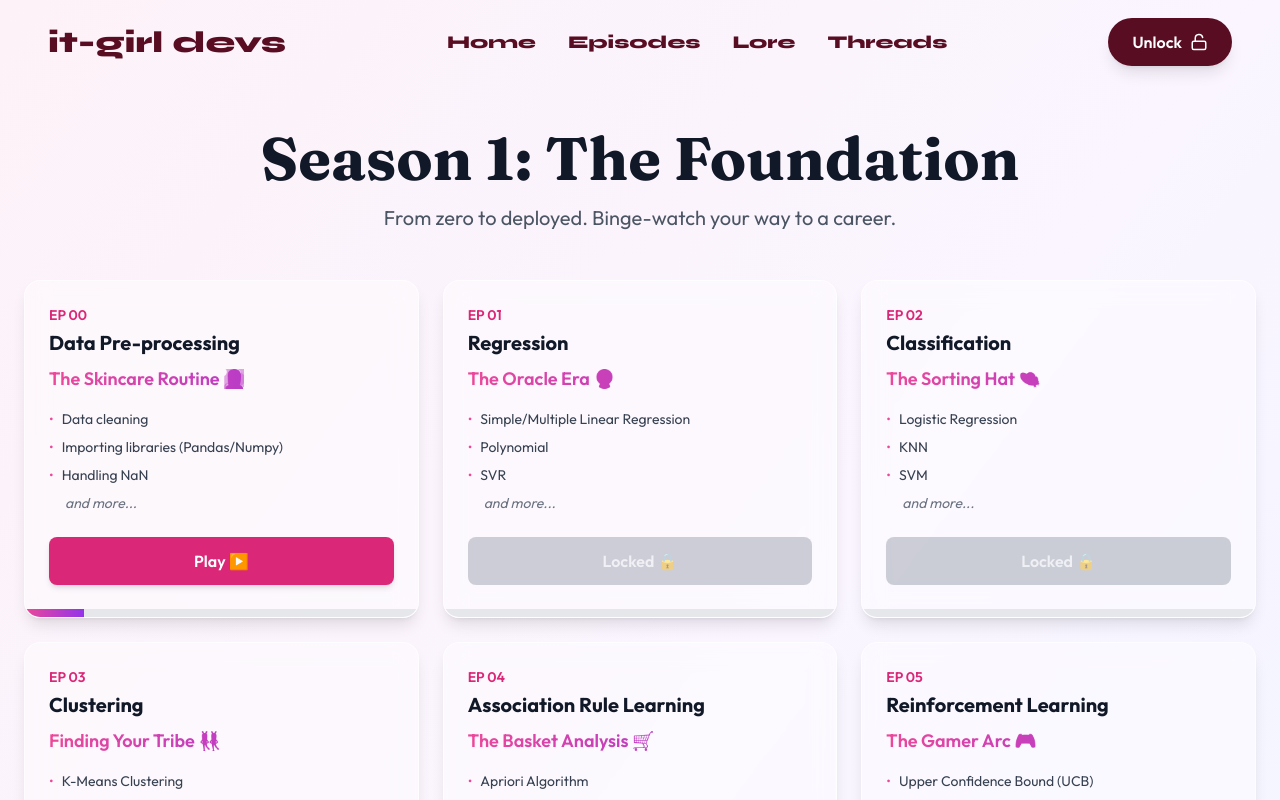
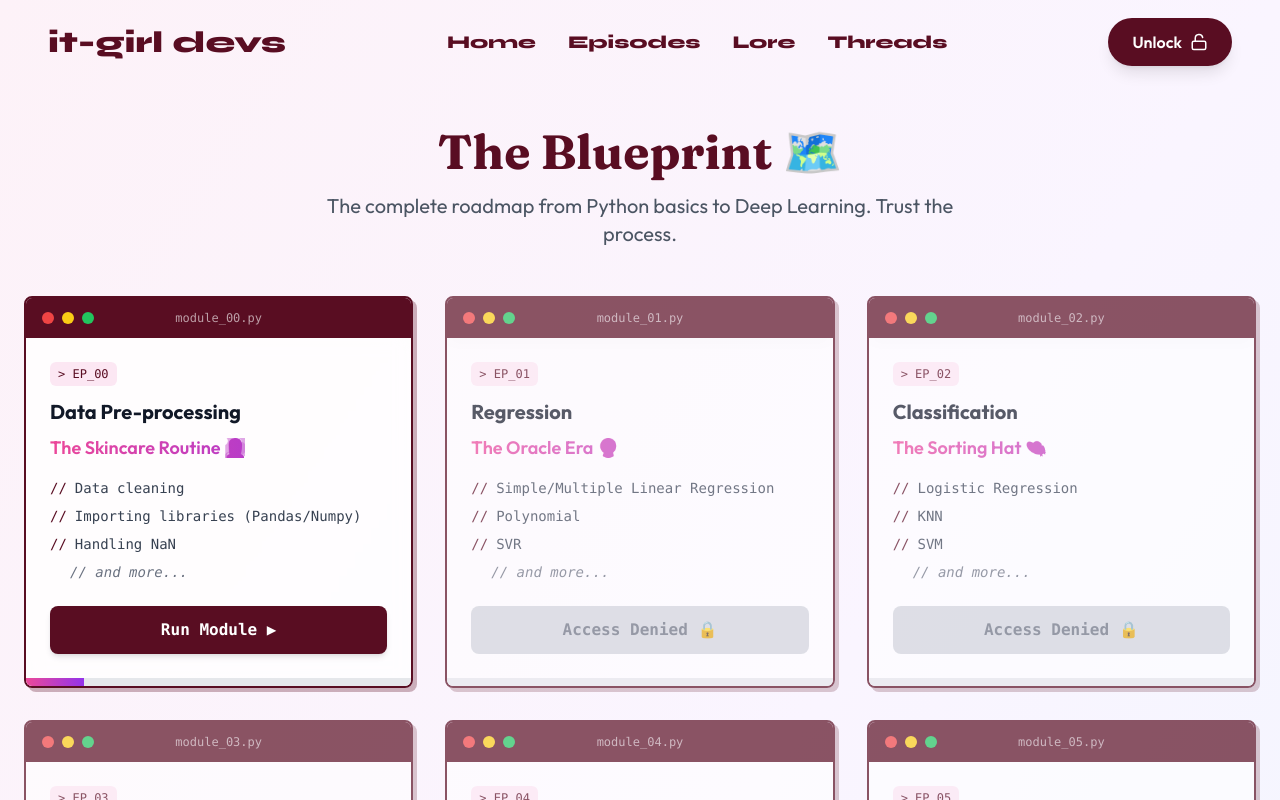
Before and after one commit to anjaliisharmaa/it-girl-devs, a Next.js app in the folder frontend/: page /episodes in a window 1280 px wide. Shown: the top 800 px of the page. Built offline with nearby package versions, Linux system fonts and the light colour scheme.

Commit message:
modified 'episodes' page design

```diff
--- a/frontend/src/app/episodes/page.tsx
+++ b/frontend/src/app/episodes/page.tsx
@@ -149,50 +149,68 @@ export default function EpisodesPage() {
       <div className="max-w-7xl mx-auto px-6 py-12 pt-32">
         {/* Header Section */}
         <div className="text-center mb-12">
-          <h1 className="font-fraunces text-5xl md:text-6xl font-bold text-gray-900 mb-4">
-            Season 1: The Foundation
+          <h1 className="font-fraunces text-4xl md:text-5xl font-bold text-[#590D22] mb-4">
+            The Blueprint 🗺️
           </h1>
           <p className="text-lg md:text-xl text-gray-600 max-w-2xl mx-auto">
-            From zero to deployed. Binge-watch your way to a career.
+            The complete roadmap from Python basics to Deep Learning. Trust the process.
           </p>
         </div>
 
         {/* Episodes Grid */}
-        <div className="grid grid-cols-1 md:grid-cols-2 lg:grid-cols-3 gap-6">
+        <div className="grid grid-cols-1 md:grid-cols-2 lg:grid-cols-3 gap-8">
           {modules.map((module) => (
             <div
               key={module.id}
-              className="bg-white/40 backdrop-blur-md rounded-2xl shadow-lg overflow-hidden border border-white/60 hover:scale-105 transition-transform duration-300 flex flex-col"
+              className={`rounded-lg overflow-hidden border-2 border-[#590D22] shadow-[4px_4px_0px_0px_rgba(89,13,34,0.3)] hover:scale-105 transition-all duration-300 flex flex-col ${
+                module.status === "locked" ? "opacity-70" : ""
+              }`}
             >
-              {/* Card Content */}
-              <div className="p-6 flex-grow">
-                {/* Episode Header */}
-                <div className="mb-4">
-                  <div className="text-sm font-semibold text-pink-600 mb-1">
-                    EP {String(module.id).padStart(2, "0")}
-                  </div>
-                  <h3 className="text-xl font-bold text-gray-900 mb-2">
-                    {module.title}
-                  </h3>
-                  <div className="text-lg font-semibold bg-gradient-to-r from-pink-500 to-purple-600 bg-clip-text text-transparent">
-                    {module.vibeTitle}
-                  </div>
+              {/* Window Header (Mac-style Terminal) */}
+              <div className="h-10 bg-[#590D22] flex items-center px-4 relative">
+                {/* Window Control Dots */}
+                <div className="flex gap-2">
+                  <div className="w-3 h-3 rounded-full bg-red-500"></div>
+                  <div className="w-3 h-3 rounded-full bg-yellow-400"></div>
+                  <div className="w-3 h-3 rounded-full bg-green-500"></div>
+                </div>
+                {/* Filename */}
+                <div className="absolute left-1/2 transform -translate-x-1/2 text-white/60 text-xs font-mono">
+                  module_{String(module.id).padStart(2, "0")}.py
+                </div>
+              </div>
+
+              {/* Window Body */}
+              <div className="bg-white/80 backdrop-blur p-6 flex-grow flex flex-col">
+                {/* Episode Tag */}
+                <div className="font-mono text-xs text-[#590D22] bg-pink-100 px-2 py-1 rounded-md w-fit mb-3">
+                  &gt; EP_{String(module.id).padStart(2, "0")}
                 </div>
 
-                {/* Topics List */}
-                <ul className="space-y-2 mb-6">
+                {/* Module Title */}
+                <h3 className="text-xl font-bold text-gray-900 mb-2">
+                  {module.title}
+                </h3>
+
+                {/* Vibe Title */}
+                <div className="text-lg font-semibold bg-gradient-to-r from-pink-500 to-purple-600 bg-clip-text text-transparent mb-4">
+                  {module.vibeTitle}
+                </div>
+
+                {/* Topics List (Code Comments Style) */}
+                <ul className="space-y-2 mb-6 flex-grow">
                   {module.topics.slice(0, 3).map((topic, index) => (
                     <li
                       key={index}
-                      className="text-sm text-gray-700 flex items-start"
+                      className="text-sm text-gray-700 font-mono flex items-start"
                     >
-                      <span className="mr-2 text-pink-500">•</span>
+                      <span className="mr-2 text-[#590D22]">//</span>
                       <span>{topic}</span>
                     </li>
                   ))}
                   {module.topics.length > 3 && (
-                    <li className="text-sm text-gray-500 italic ml-4">
-                      and more...
+                    <li className="text-sm text-gray-500 font-mono italic ml-5">
+                      // and more...
                     </li>
                   )}
                 </ul>
@@ -200,13 +218,13 @@ export default function EpisodesPage() {
                 {/* Action Button */}
                 <button
                   disabled={module.status === "locked"}
-                  className={`w-full py-3 px-4 rounded-lg font-semibold transition-all duration-200 ${
+                  className={`w-full py-3 px-4 rounded-lg font-mono font-semibold transition-all duration-200 ${
                     module.status === "unlocked"
-                      ? "bg-pink-600 text-white hover:bg-pink-700 shadow-md hover:shadow-lg"
-                      : "bg-gray-400 text-gray-200 opacity-50 cursor-not-allowed"
+                      ? "bg-[#590D22] text-white hover:bg-[#7a1129] shadow-md hover:shadow-lg"
+                      : "bg-gray-300 text-gray-500 cursor-not-allowed"
                   }`}
                 >
-                  {module.status === "unlocked" ? "Play ▶️" : "Locked 🔒"}
+                  {module.status === "unlocked" ? "Run Module ▶" : "Access Denied 🔒"}
                 </button>
               </div>
 
```
